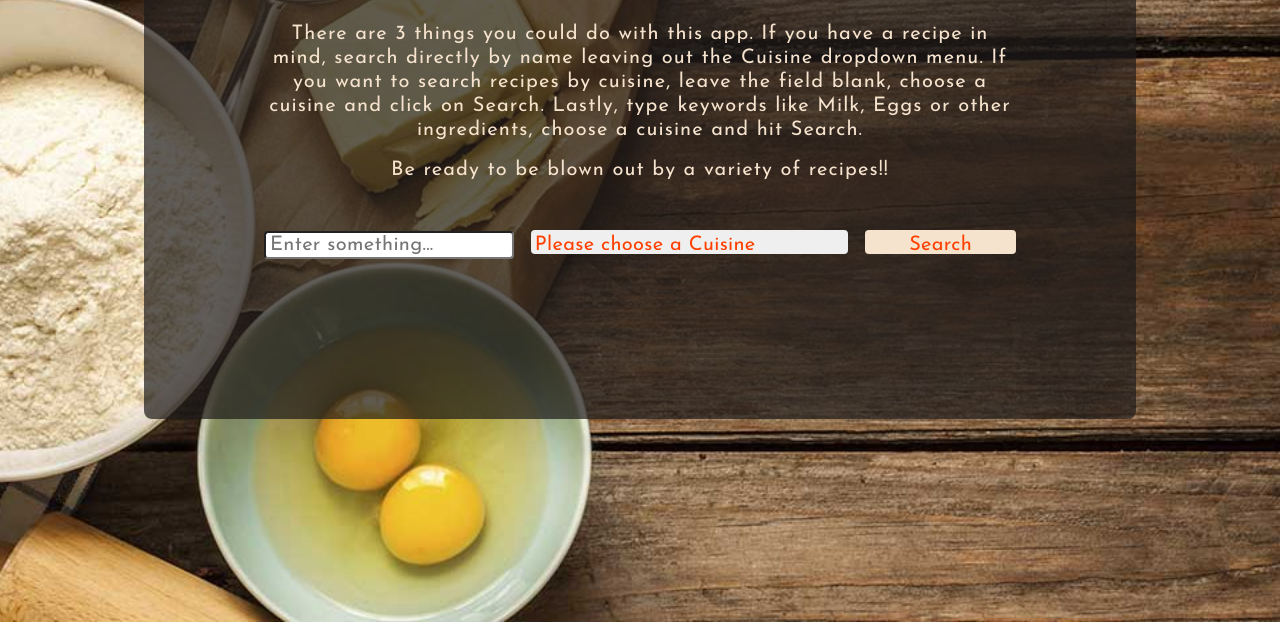
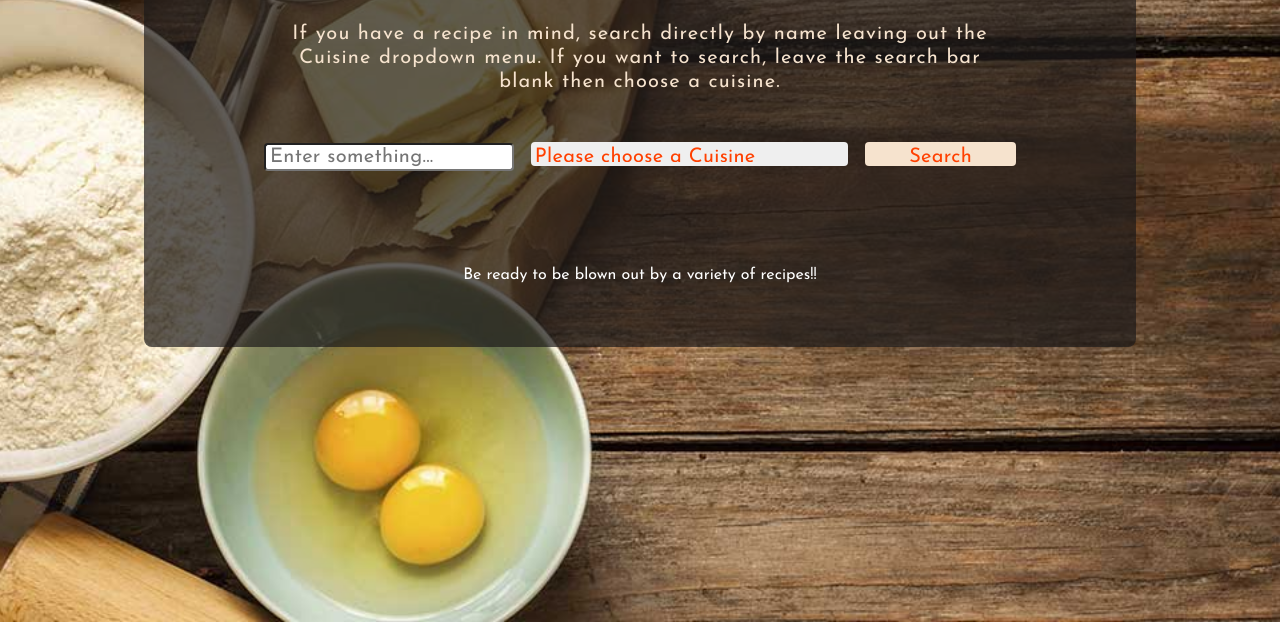
Before and after one commit to marogef/fullstack-capstone-yummly, a React app: page index.html in a window 1280 px wide. Shown: the part 178-800 px from the top of the page. Built offline with nearby package versions, Linux system fonts and the light colour scheme.

Commit message:
added changes to appearance

```diff
--- a/index.html
+++ b/index.html
@@ -13,8 +13,7 @@
 	<div id="wrapper">
 		<header class="heading">
 			<h1>RECIPE SEARCH</h1>
-			<p>There are 3 things you could do with this app. If you have a recipe in mind, search directly by name leaving out the Cuisine dropdown menu. If you want to search recipes by cuisine, leave the field blank, choose a cuisine and click on Search. Lastly, type keywords like Milk, Eggs or other ingredients, choose a cuisine and hit Search.</p>
-			<p>Be ready to be blown out by a variety of recipes!!</p>
+			<p>If you have a recipe in mind, search directly by name leaving out the Cuisine dropdown menu. If you want to search, leave the search bar blank then choose a cuisine.</p>
 		</header>
 
 		<section class="input-section">
@@ -52,8 +51,8 @@
 
 		<section class="recipe-list">
 			<ul class="recipe-details">
-
 			</ul>
+			<p>Be ready to be blown out by a variety of recipes!!</p>
 		</section>
 	</div>
 	<script src="https://code.jquery.com/jquery.min.js"></script>
```
